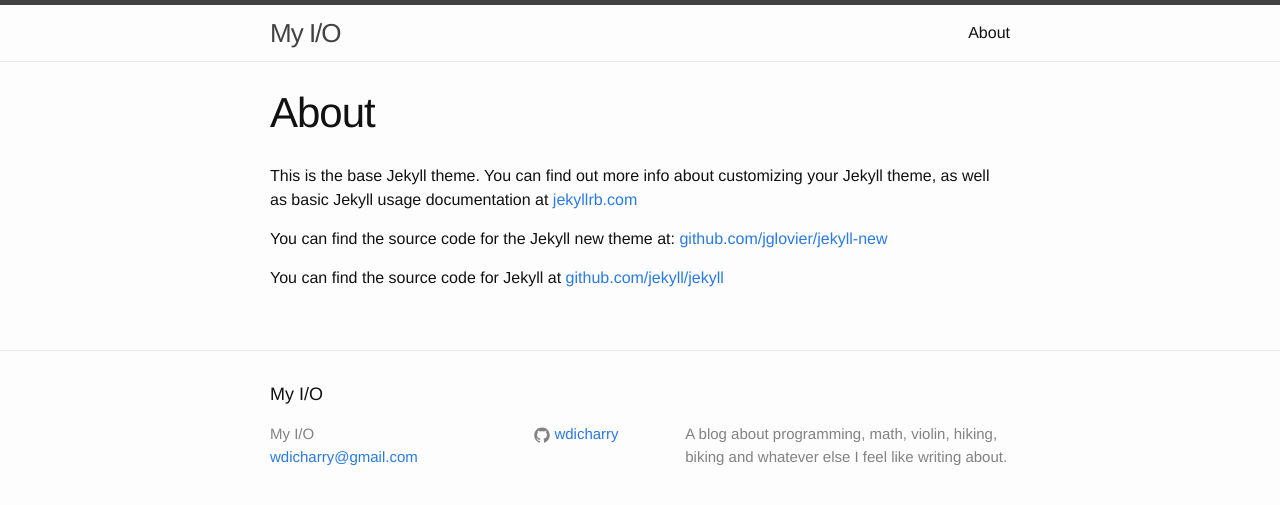
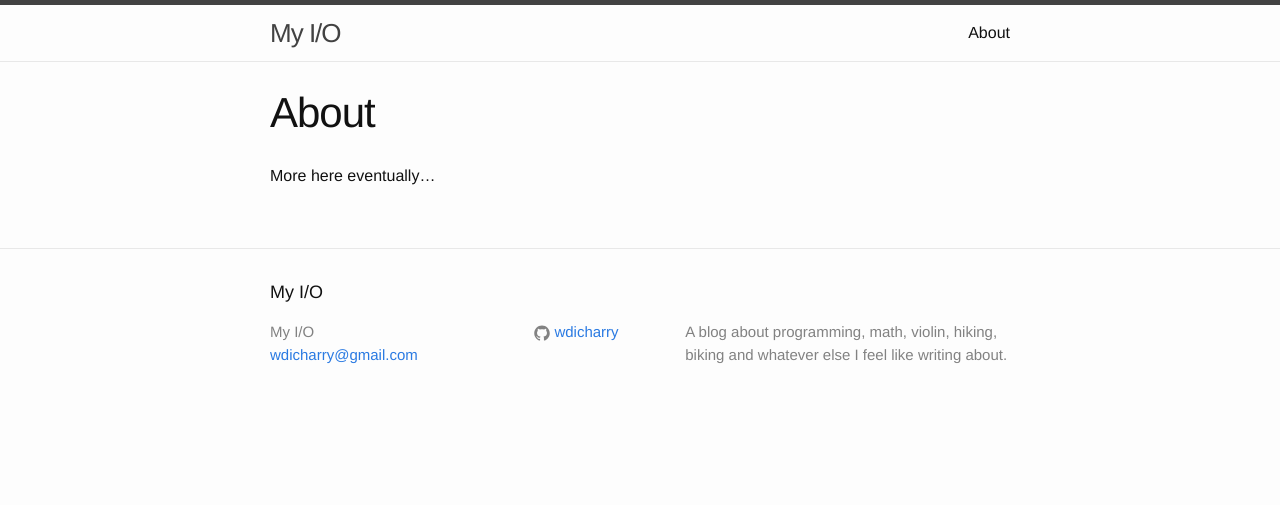
Before and after one commit to eleanxr/wdicharry.github.io, a Jekyll site: the page built from about.md, in a window 1280 px wide. Shown: the top 505 px of the page. Built offline with Jekyll 4.4.1, drawn with Linux system fonts in a browser that asks for light colours.

Commit message:
Remove default about content.

```diff
--- a/about.md
+++ b/about.md
@@ -4,8 +4,4 @@ title: About
 permalink: /about/
 ---
 
-This is the base Jekyll theme. You can find out more info about customizing your Jekyll theme, as well as basic Jekyll usage documentation at [jekyllrb.com](http://jekyllrb.com/)
-
-You can find the source code for the Jekyll new theme at: [github.com/jglovier/jekyll-new](https://github.com/jglovier/jekyll-new)
-
-You can find the source code for Jekyll at [github.com/jekyll/jekyll](https://github.com/jekyll/jekyll)
+More here eventually...
```
